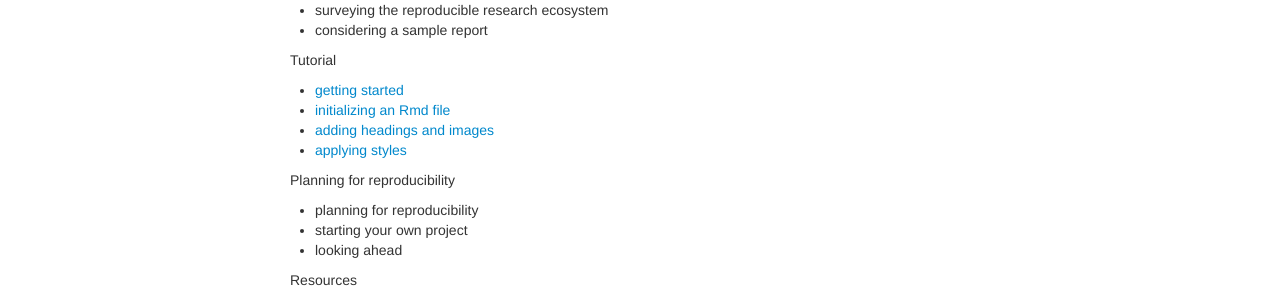
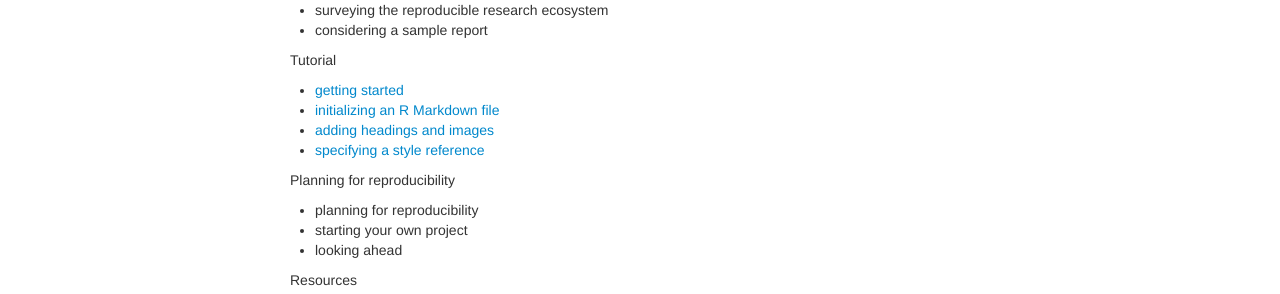
Before and after one commit to DSR-RHIT/creating-reproducible-reports, a Jekyll site: the page built from index.md, in a window 1280 px wide. Shown: the part 412-706 px from the top of the page. Built offline with Jekyll 4.4.1, drawn with Linux system fonts in a browser that asks for light colours.

Commit message:
tutorial

```diff
--- a/index.md
+++ b/index.md
@@ -24,9 +24,9 @@ Getting started
 Tutorial
 
 - [getting started](pages/getting-started.html)
-- [initializing an Rmd file](pages/initialize-Rmd.html)
+- [initializing an R Markdown file](pages/initialize-Rmd.html)
 - [adding headings and images](pages/headings-and-images.html)
-- [applying styles](style-reference.html)
+- [specifying a style reference](style-reference.html)
 
 
 Planning for reproducibility
```
Also changed, not shown: pages/headings-and-images.md (+1 -1 lines), pages/style-reference.md (+1 -1 lines).
